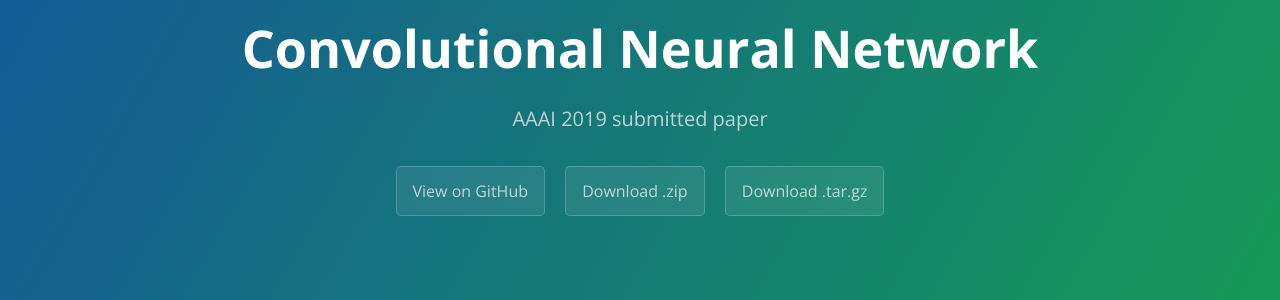
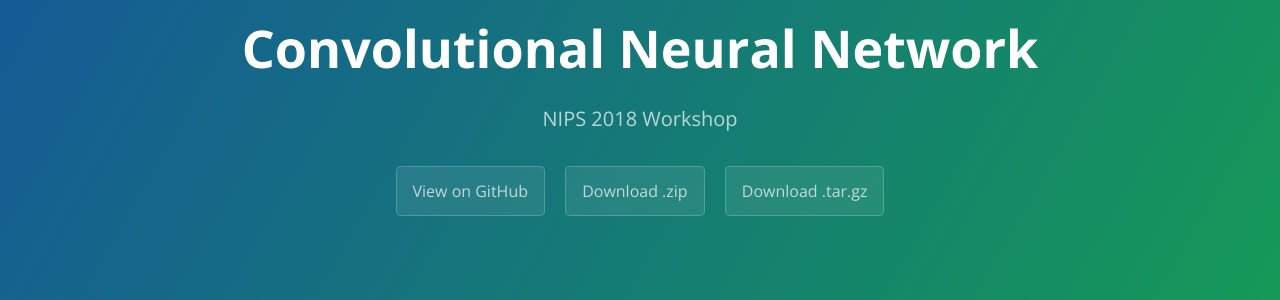
Before and after one commit to Somedaywilldo/local_conv_music_generation, a Jekyll site: the page built from docs/index.md, in a window 1280 px wide and 900 px high. Shown: the part 149-449 px from the top of the window. Built offline with Jekyll 4.4.1, drawn with Linux system fonts in a browser that asks for light colours; our own code applies the rules of GitHub Pages for plain Markdown files.

Commit message:
add title

```diff
--- a/docs/_config.yml
+++ b/docs/_config.yml
@@ -1,6 +1,6 @@
 title: Music Generation with Local Connected Convolutional Neural Network
 # description: With the development of deep learning, more and more neural networks are applied to the music generation task especially the recurrent neural networks like LSTM. Besides, recent work demonstrates that feedforward model like CNN achieves parallel result in music generation task. However, we found the quality of music drops exponentially as the length of sequence increases. Plus most of the current models are weak in multi-track music generation because more information in multi-track music always means a much longer sequence. Then we found a simple change to CNN -- Locally Connected Convolutional CNN could remarkably boost the performance of existing CNN architecture for music generation task. Locally Connected CNN model generated better music than RNN model obviously. We analyse why Locally Connected CNN is much better at handling long sequence than other models, and we also use human behavior experiment to prove our model’s generated music is better.
-description: AAAI 2019 submitted paper
+description: NIPS 2018 Workshop
 show_downloads: true
 google_analytics:
 theme: jekyll-theme-cayman
```
